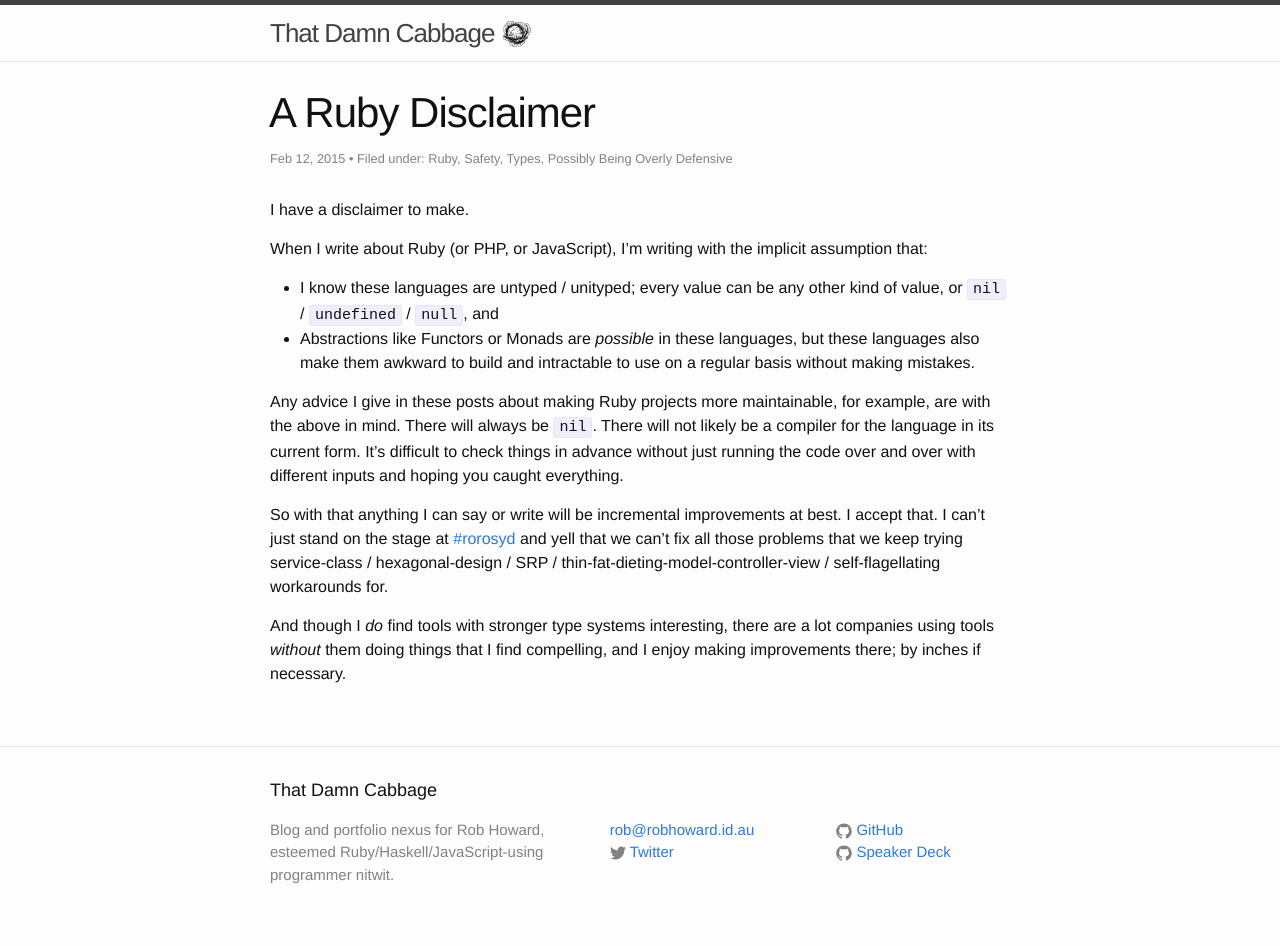
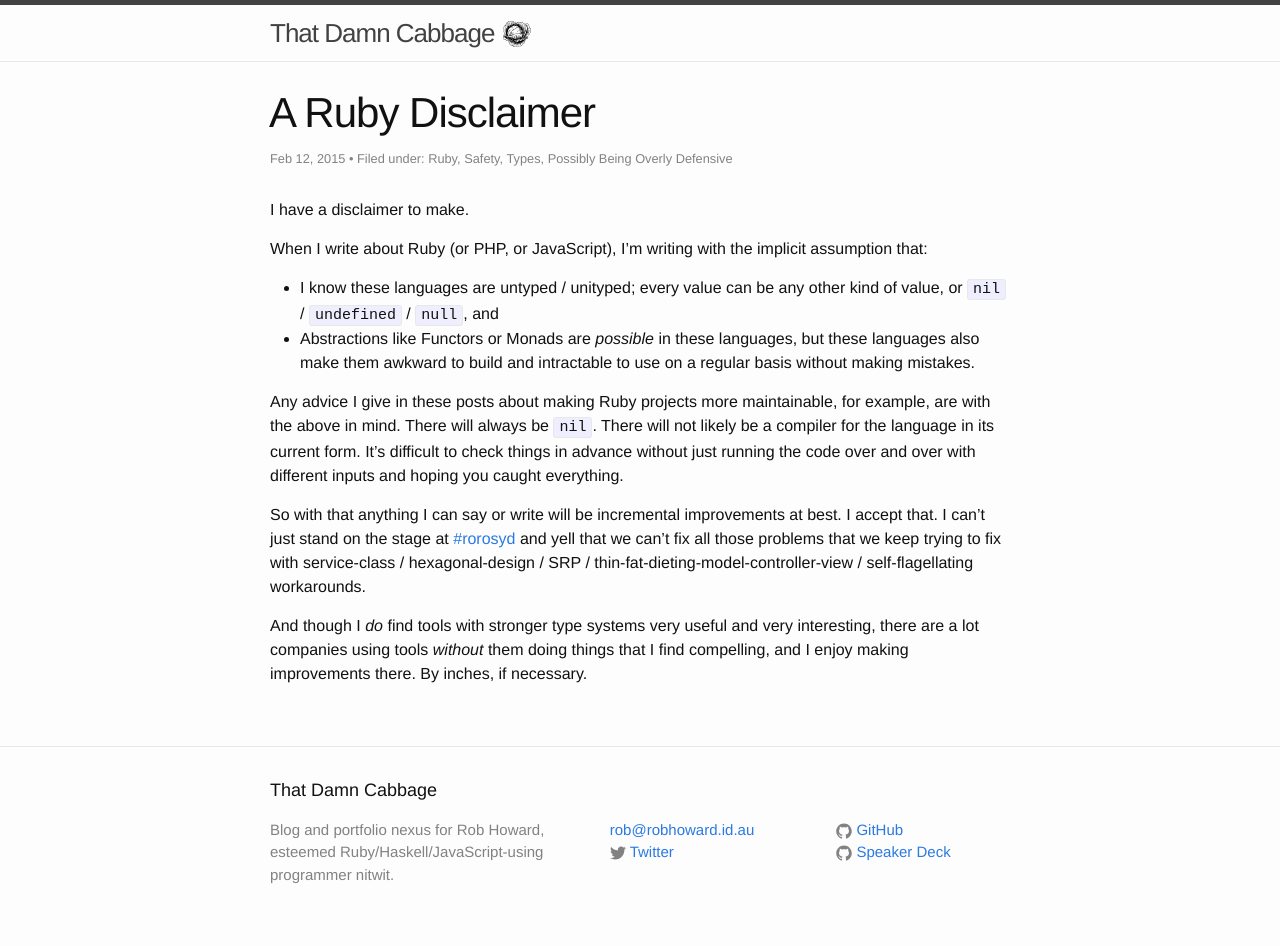
Before and after one commit to damncabbage/deadname.id.au, a Jekyll site: the page built from _posts/2015-02-12-a-ruby-disclaimer.markdown, in a window 1280 px wide. Built offline with Jekyll 4.4.1, drawn with Linux system fonts in a browser that asks for light colours; Markdown is read by kramdown in place of the engine named in the settings.

Commit message:
Minor readability fix for The Disclaimer.

```diff
--- a/_posts/2015-02-12-a-ruby-disclaimer.markdown
+++ b/_posts/2015-02-12-a-ruby-disclaimer.markdown
@@ -19,6 +19,6 @@
 
 Any advice I give in these posts about making Ruby projects more maintainable, for example, are with the above in mind. There will always be `nil`. There will not likely be a compiler for the language in its current form. It's difficult to check things in advance without just running the code over and over with different inputs and hoping you caught everything.
 
-So with that anything I can say or write will be incremental improvements at best. I accept that. I can't just stand on the stage at [#rorosyd](http://www.meetup.com/Ruby-On-Rails-Oceania-Sydney/) and yell that we can't fix all those problems that we keep trying service-class / hexagonal-design / SRP / thin-fat-dieting-model-controller-view / self-flagellating workarounds for.
+So with that anything I can say or write will be incremental improvements at best. I accept that. I can't just stand on the stage at [#rorosyd](http://www.meetup.com/Ruby-On-Rails-Oceania-Sydney/) and yell that we can't fix all those problems that we keep trying to fix with service-class / hexagonal-design / SRP / thin-fat-dieting-model-controller-view / self-flagellating workarounds.
 
-And though I *do* find tools with stronger type systems interesting, there are a lot companies using tools *without* them doing things that I find compelling, and I enjoy making improvements there; by inches if necessary.
+And though I *do* find tools with stronger type systems very useful and very interesting, there are a lot companies using tools *without* them doing things that I find compelling, and I enjoy making improvements there. By inches, if necessary.
```
